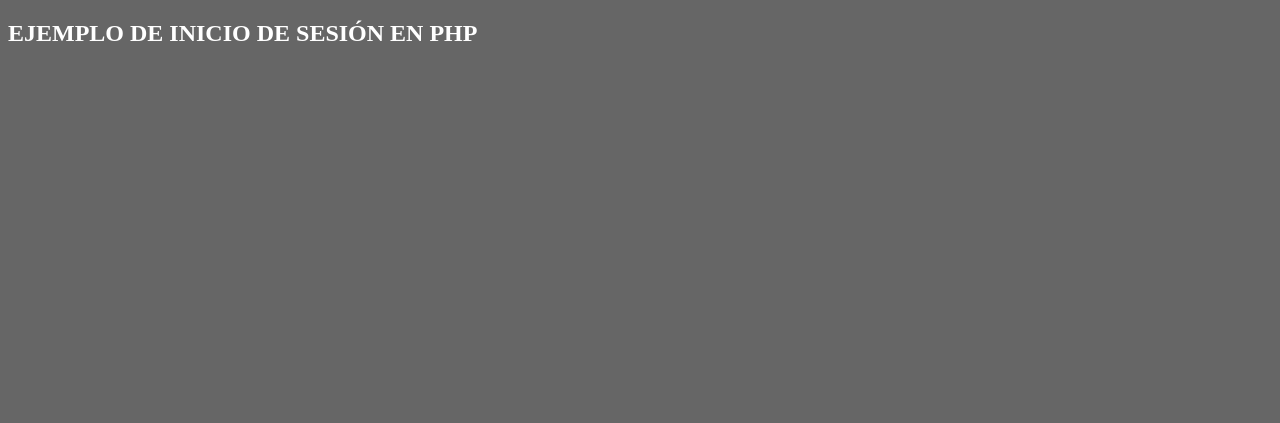
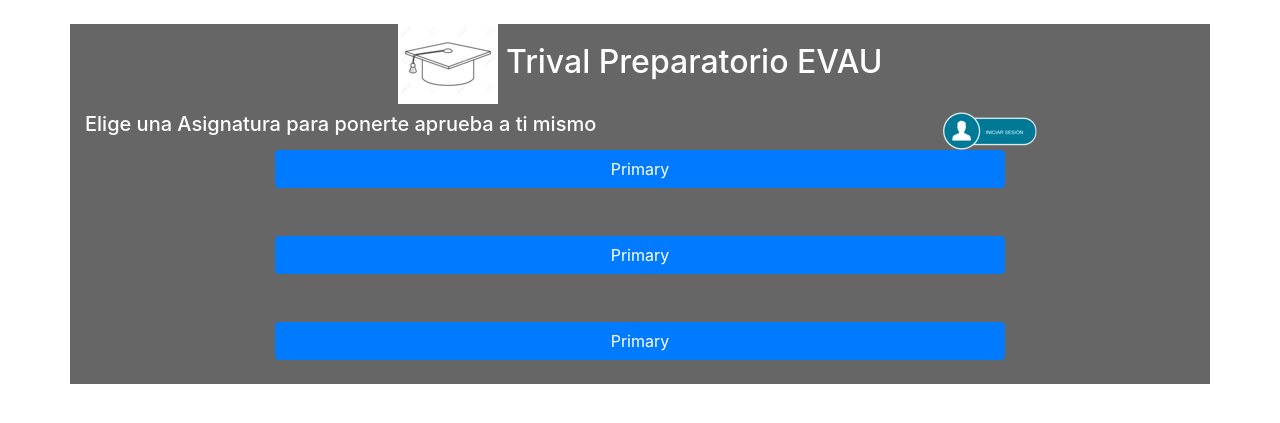
Before and after one commit to 9meneses/trivial, a PHP site: page / in a window 1280 px wide. Shown: the top 423 px of the page. Run offline with PHP 8.4, Linux system fonts and the light colour scheme.

Commit message:
Ya tenemos la estrucutura SOMOS unos VIKINGOS

```diff
--- a/index.php
+++ b/index.php
@@ -8,14 +8,54 @@ and open the template in the editor.
     <head>
         <meta charset="UTF-8">
         <title></title>
+        <link href="css/bootstrap.min.css" rel="stylesheet" type="text/css"/>
     </head>
     <body>
-        <body style="background-color: #666">
+        <body >
         <div class="container">
-             <div class="row">
+            <br>
+             <div class="row" style="background-color: #666">
                  <div class="col-12">
-                 <h2 class="text-center" style="color:white;"> EJEMPLO DE INICIO DE SESIÓN EN PHP</h2>
+                 <h2 class="text-center" style="color:white;"><img src="imagenes/LOGO (1).png" class="img-fluid" alt="Responsive image"> Trival Preparatorio EVAU</h2>
+
                 </div>
+             </div>
+
+
+
+             <div class="row" style="background-color: #666">
+
+                     <div class="col-9"><h5 style="color:white;"> Elige una Asignatura para ponerte aprueba a ti mismo  </h5></div>
+                     <div class="col-3"><img src="imagenes/incioSesion.png" class="img-fluid" alt="Responsive image"></div>
+                     <br>
+                     <div class="col-2"></div>
+                     <div class="col-8">
+                     <button id="boton1" class="btn btn-primary btn-block">Primary</button>
+                    <br>
+                    <br>
+                    <button id="boton1" class="btn btn-primary btn-block">Primary</button>
+                    <br>
+                    <br>
+                    <button id="boton1" class="btn btn-primary btn-block">Primary</button>
+                    <br>
+                     </div>
+                     <div class="col-2"></div>
+
+
+
+
+
+             </div>
+
+
+
+
+
+
+
+
+
+        </div>
         <?php
         // put your code here
         ?>
```
Also changed, not shown: imagenes/LOGO (1).png (added), imagenes/incioSesion.png (added), 1 other file.
